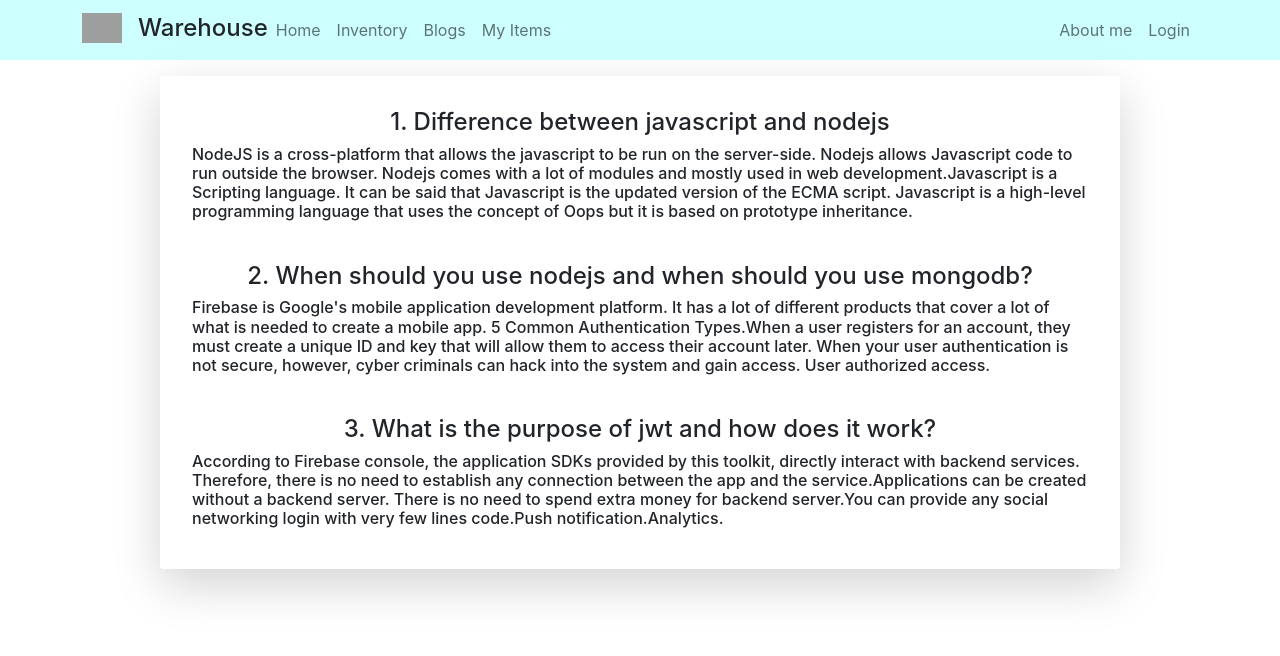
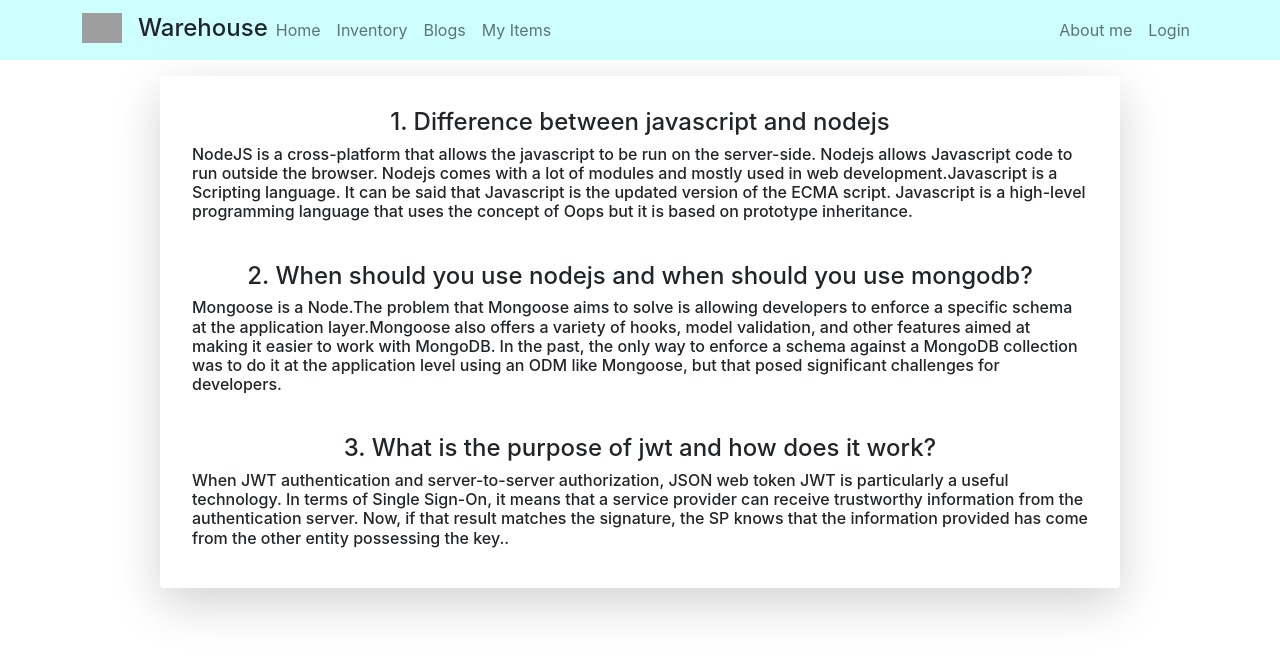
Before and after one commit to Sakilshikdar/warehouse-management-assigment-11-client-side, a React (Create React App) app: page /blogs in a window 1280 px wide. Shown: the top 656 px of the page. Built offline with nearby package versions, Linux system fonts and the light colour scheme; no server answers; grey boxes are pictures that could not be loaded.

Commit message:
blogs-pag-complete

```diff
--- a/src/components/Blogs/Blogs.js
+++ b/src/components/Blogs/Blogs.js
@@ -10,14 +10,13 @@ const Blogs = () => {
             </div>
             <div className='p-3'>
                 <h4 className='text-center'>2. When should you use nodejs and when should you use mongodb?</h4>
-                <h6>Firebase is Google's mobile application development platform. It has a lot of different products that cover a lot of what is needed to create a mobile app.
-                    5 Common Authentication Types.When a user registers for an account, they must create a unique ID and key that will allow them to access their account later. When your user authentication is not secure, however, cyber criminals can hack into the system and gain access. User authorized access.
+                <h6>Mongoose is a Node.The problem that Mongoose aims to solve is allowing developers to enforce a specific schema at the application layer.Mongoose also offers a variety of hooks, model validation, and other features aimed at making it easier to work with MongoDB. In the past, the only way to enforce a schema against a MongoDB collection was to do it at the application level using an ODM like Mongoose, but that posed significant challenges for developers.
 
                 </h6>
             </div>
             <div className='p-3'>
                 <h4 className='text-center'>3. What is the purpose of jwt and how does it work?</h4>
-                <h6>According to Firebase console, the application SDKs provided by this toolkit, directly interact with backend services. Therefore, there is no need to establish any connection between the app and the service.Applications can be created without a backend server. There is no need to spend extra money for backend server.You can provide any social networking login with very few lines code.Push notification.Analytics.</h6>
+                <h6>When JWT authentication and server-to-server authorization, JSON web token JWT is particularly a useful technology. In terms of Single Sign-On, it means that a service provider can receive trustworthy information from the authentication server. Now, if that result matches the signature, the SP knows that the information provided has come from the other entity possessing the key..</h6>
             </div>
         </div>
     );
```
